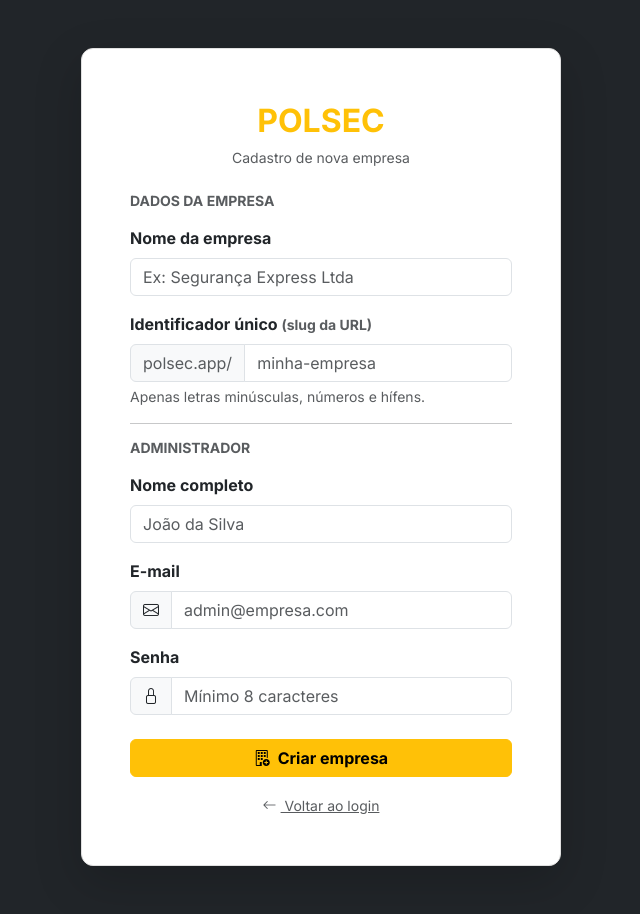
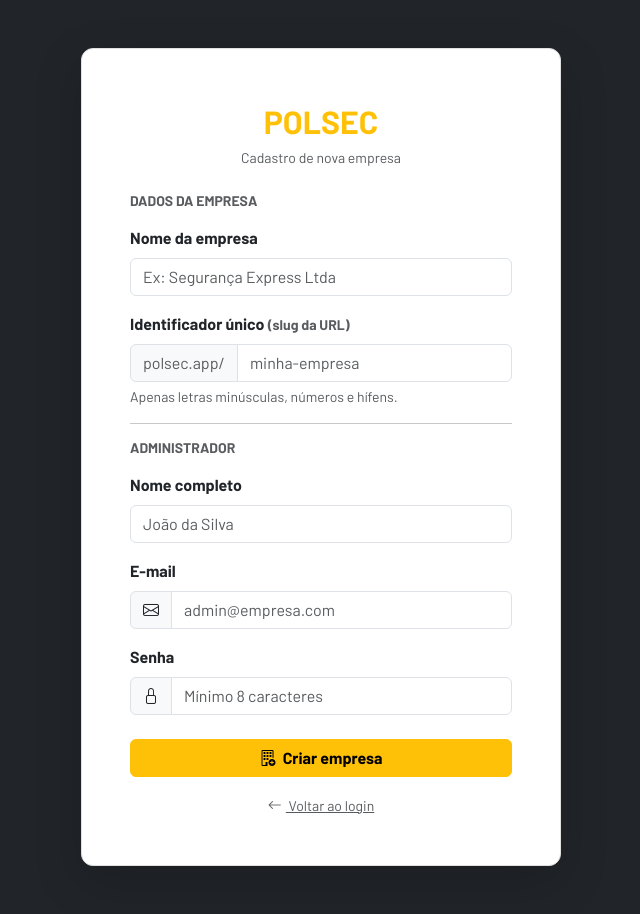
Before and after one commit to fartech2025/POLSEC, a FastAPI app: page /empresa/registrar in a window 1280 px wide. Shown: the whole page, without its empty margins (319-959 px from the left). Run offline with FastAPI, Linux system fonts and the light colour scheme.

Commit message:
style: fonte Barlow substitui Inter como fallback de Helixa
- Barlow (Google Fonts, pesos 300/400/700) e visualmente mais proximo
  da Helixa do manual POLSEC do que Inter
- Helixa permanece primeiro na font-stack para quando os .otf forem adicionados

```diff
--- a/SISTEMA-PATRIMONIAL/backend/app/static/css/style.css
+++ b/SISTEMA-PATRIMONIAL/backend/app/static/css/style.css
@@ -3,8 +3,8 @@
    Manual de Diretrizes Visuais aplicado
    ============================================================ */
 
-/* Importação tipográfica — Inter como fallback de Helixa */
-@import url('https://fonts.googleapis.com/css2?family=Inter:wght@300;400;700&display=swap');
+/* Importação tipográfica — Barlow como substituto visual de Helixa */
+@import url('https://fonts.googleapis.com/css2?family=Barlow:wght@300;400;700&display=swap');
 
 /* ── Variáveis da marca ──────────────────────────────────── */
 :root {
@@ -20,7 +20,7 @@
   --surface-light:  #f2f2f2;
 
   /* Tipografia */
-  --font-brand: 'Helixa', 'Inter', system-ui, sans-serif;
+  --font-brand: 'Helixa', 'Barlow', system-ui, sans-serif;
 
   /* Bootstrap overrides */
   --bs-primary:     #ff4e17;
--- a/SISTEMA-PATRIMONIAL/backend/app/static/preview-dashboard.html
+++ b/SISTEMA-PATRIMONIAL/backend/app/static/preview-dashboard.html
@@ -6,7 +6,7 @@
   <title>Preview Dashboard — POLSEC</title>
   <link href="https://cdn.jsdelivr.net/npm/bootstrap@5.3.2/dist/css/bootstrap.min.css" rel="stylesheet"/>
   <link href="https://cdn.jsdelivr.net/npm/bootstrap-icons@1.11.3/font/bootstrap-icons.css" rel="stylesheet"/>
-  <link href="https://fonts.googleapis.com/css2?family=Inter:wght@300;400;700&display=swap" rel="stylesheet"/>
+  <link href="https://fonts.googleapis.com/css2?family=Barlow:wght@300;400;700&display=swap" rel="stylesheet"/>
   <style>
     /* ── Variáveis da marca POLSEC ── */
     :root {
@@ -15,7 +15,7 @@
       --polsec-gray:   #c8c8c8;
       --polsec-white:  #ffffff;
       --surface-light: #f2f2f2;
-      --font-brand: 'Helixa', 'Inter', system-ui, sans-serif;
+      --font-brand: 'Helixa', 'Barlow', system-ui, sans-serif;
     }
 
     body { font-family: var(--font-brand); background: var(--surface-light); }
```
